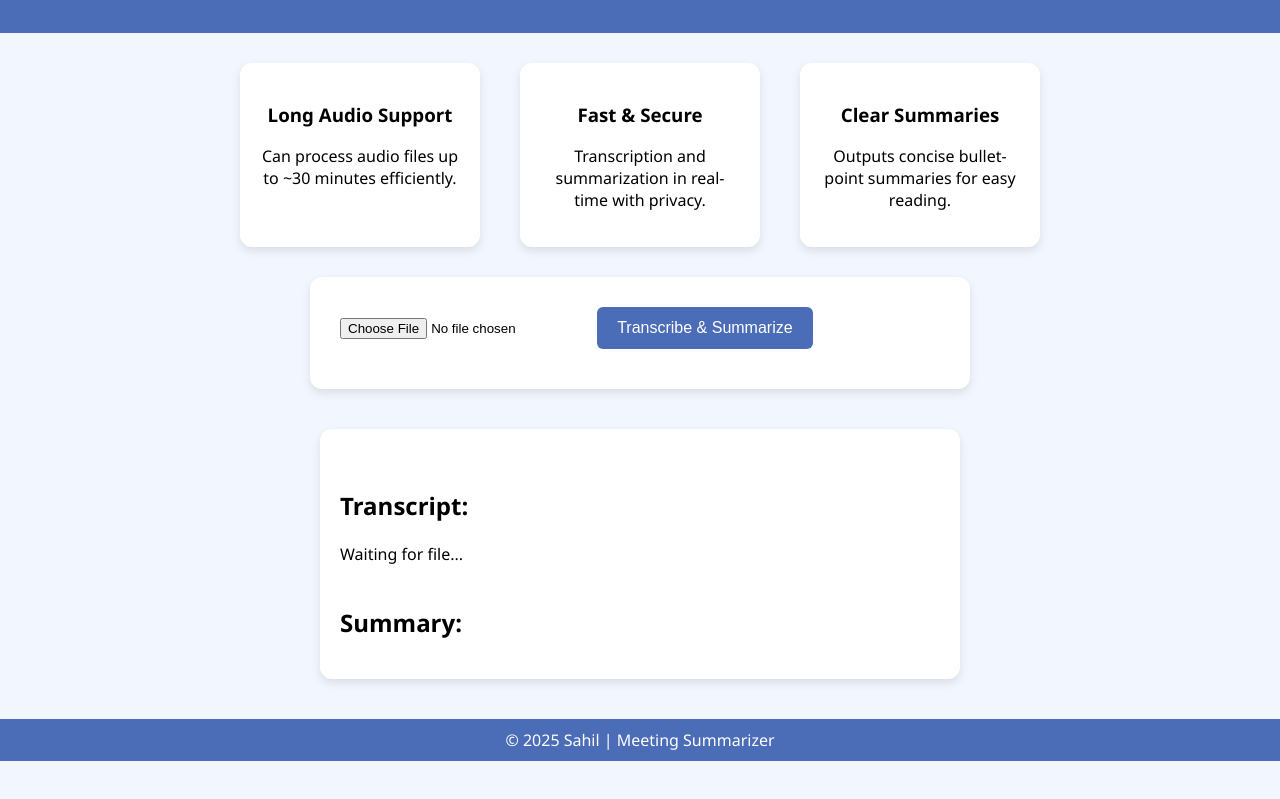
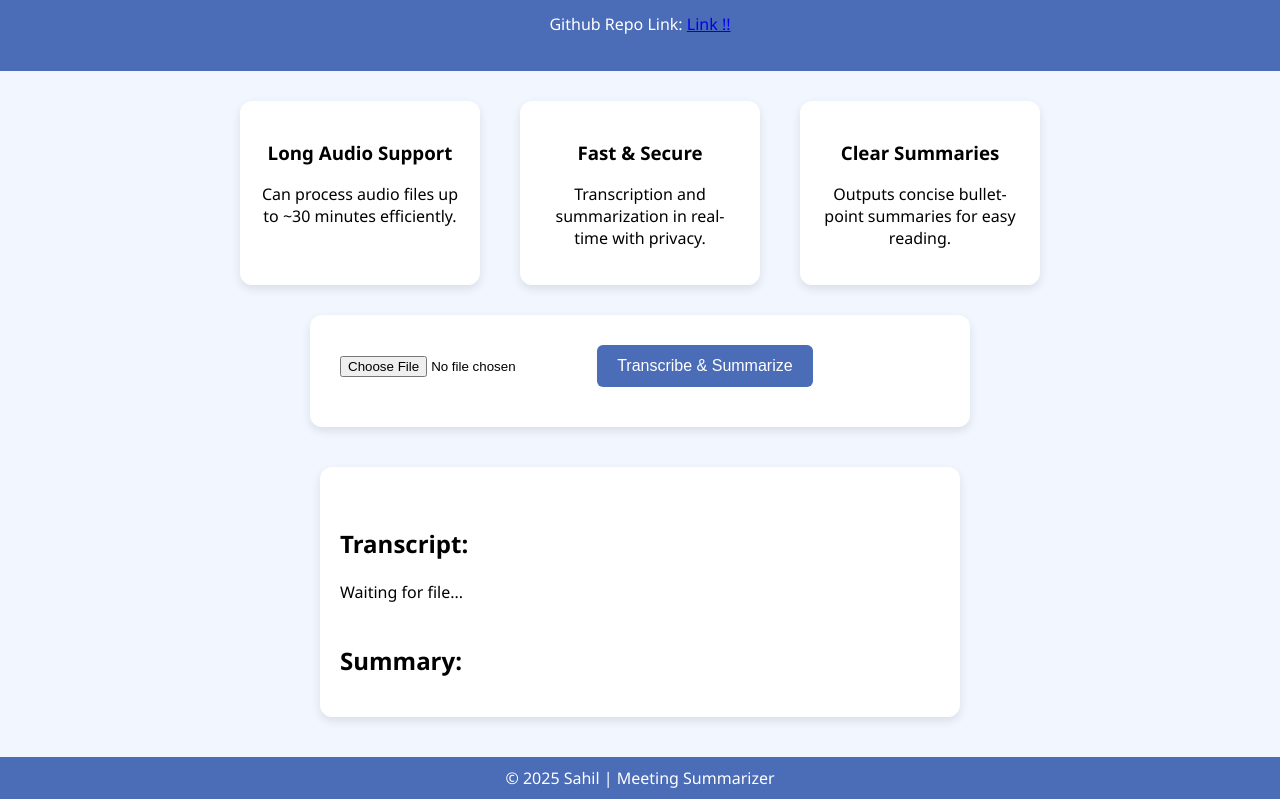
Before and after one commit to sahil070654/Meeting_Summarizer, a plain HTML site: page index.html in a window 1280 px wide. Shown: the part 104-903 px from the top of the page. Before the commit the page ends 865 px from the top, so only its background shows below. Drawn offline with Linux system fonts and the light colour scheme.

Commit message:
Update index.html

```diff
--- a/index.html
+++ b/index.html
@@ -84,6 +84,7 @@
     <header>
         <h1>Meeting Summarizer</h1>
         <p>By Sahil | Tech Stack: Flask, HTML/CSS/JS | Backend: Deployed on Railway</p>
+        <p>Github Repo Link: <a href="https://github.com/sahil070654/Meeting_Summarizer"> Link !!</a></p>
     </header>
 
     <section class="features">
```
